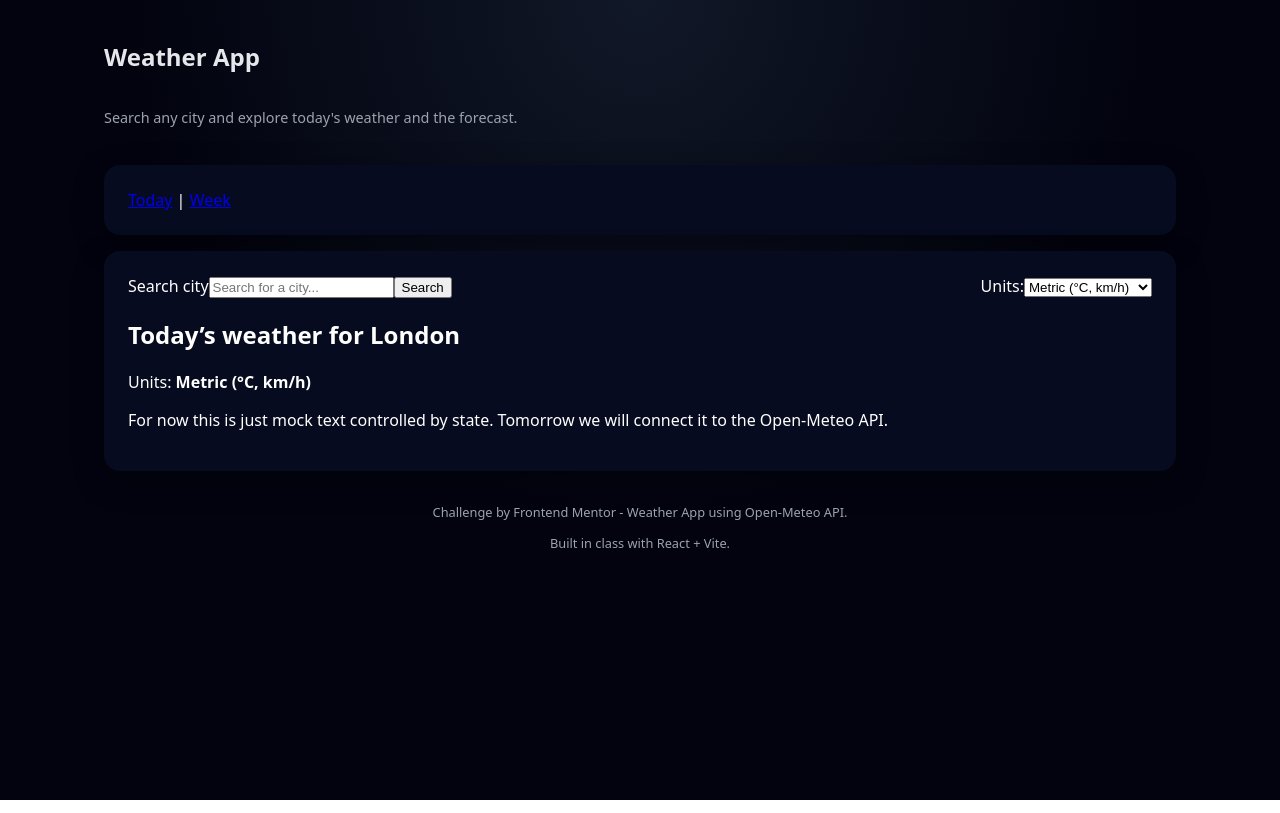
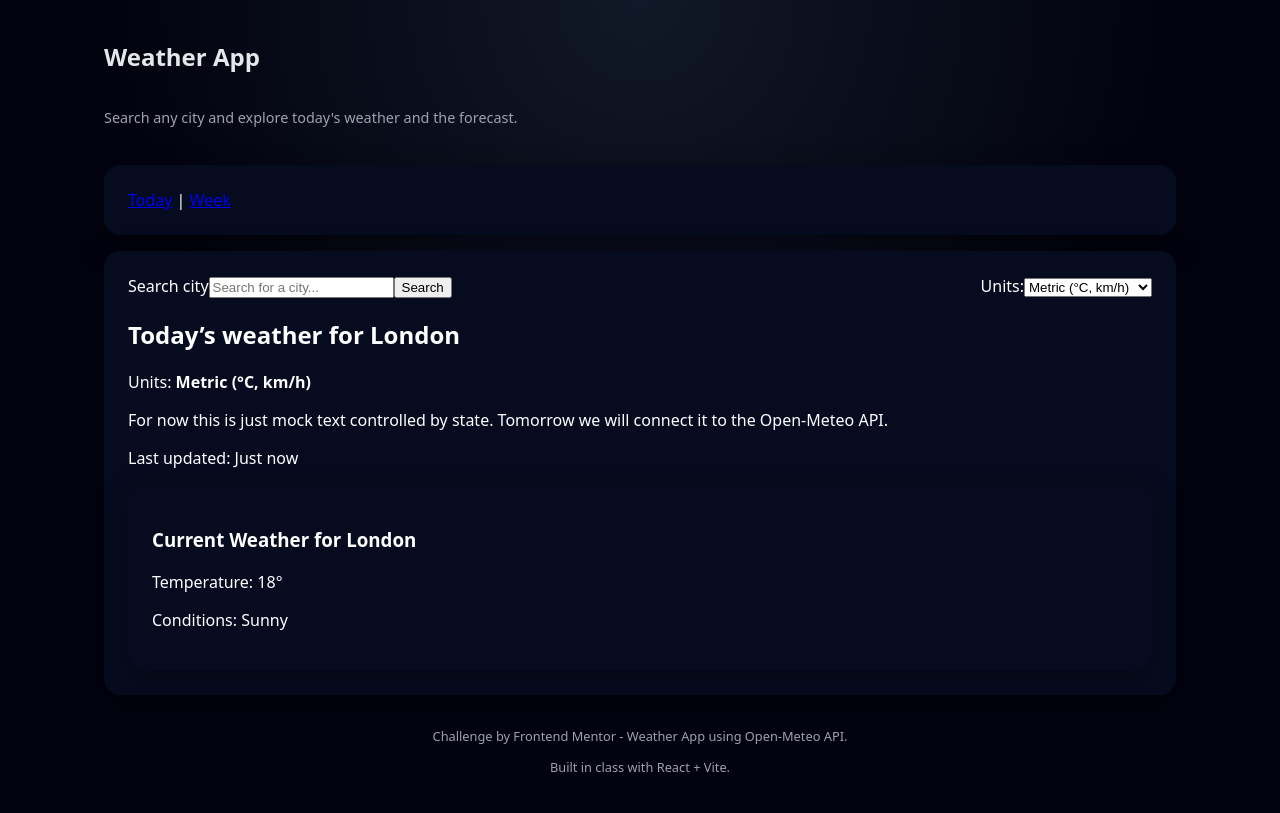
Before and after one commit to jessecube1234-beep/week3-level3-react, a React (Vite) app: page / in a window 1280 px wide. Built offline with nearby package versions, Linux system fonts and the light colour scheme.

Commit message:
add day 2 homework

```diff
--- /dev/null
+++ b/src/components/weather/CurrentWeatherCard.jsx
@@ -0,0 +1,11 @@
+function CurrentWeatherCard({ temperature, description, city }) {
+  return (
+    <div className="card" style={{ marginTop: "1rem" }}>
+      <h3>Current Weather for {city}</h3>
+      <p>Temperature: {temperature}°</p>
+      <p>Conditions: {description}</p>
+    </div>
+  );
+}
+
+export default CurrentWeatherCard;
--- a/src/pages/TodayPage.jsx
+++ b/src/pages/TodayPage.jsx
@@ -1,5 +1,5 @@
 import { useState } from "react";
-
+import CurrentWeatherCard from "../components/weather/CurrentWeatherCard.jsx";
 import SearchBar from "../components/weather/SearchBar.jsx";
 import UnitsToggle from "../components/weather/UnitsToggle.jsx";
 
@@ -11,6 +11,7 @@ import UnitsToggle from "../components/weather/UnitsToggle.jsx";
 function TodayPage() {
     const [city, setCity] = useState("London");
     const [units, setUnits] = useState("metric");
+    const [lastUpdated, setLastUpdated] = useState("Just now");
 
     const handleSearch = (newCity) => {
         setCity(newCity);
@@ -43,6 +44,14 @@ function TodayPage() {
                 For now this is just mock text controlled by state. Tomorrow we will
                 connect it to the Open-Meteo API.
             </p>
+            <p>
+                Last updated: {lastUpdated}
+            </p>
+            <CurrentWeatherCard
+                city={city}
+                temperature={18}         // mock temperature
+                description="Sunny"      // mock conditions
+            />
         </section>
     );
 }
```
